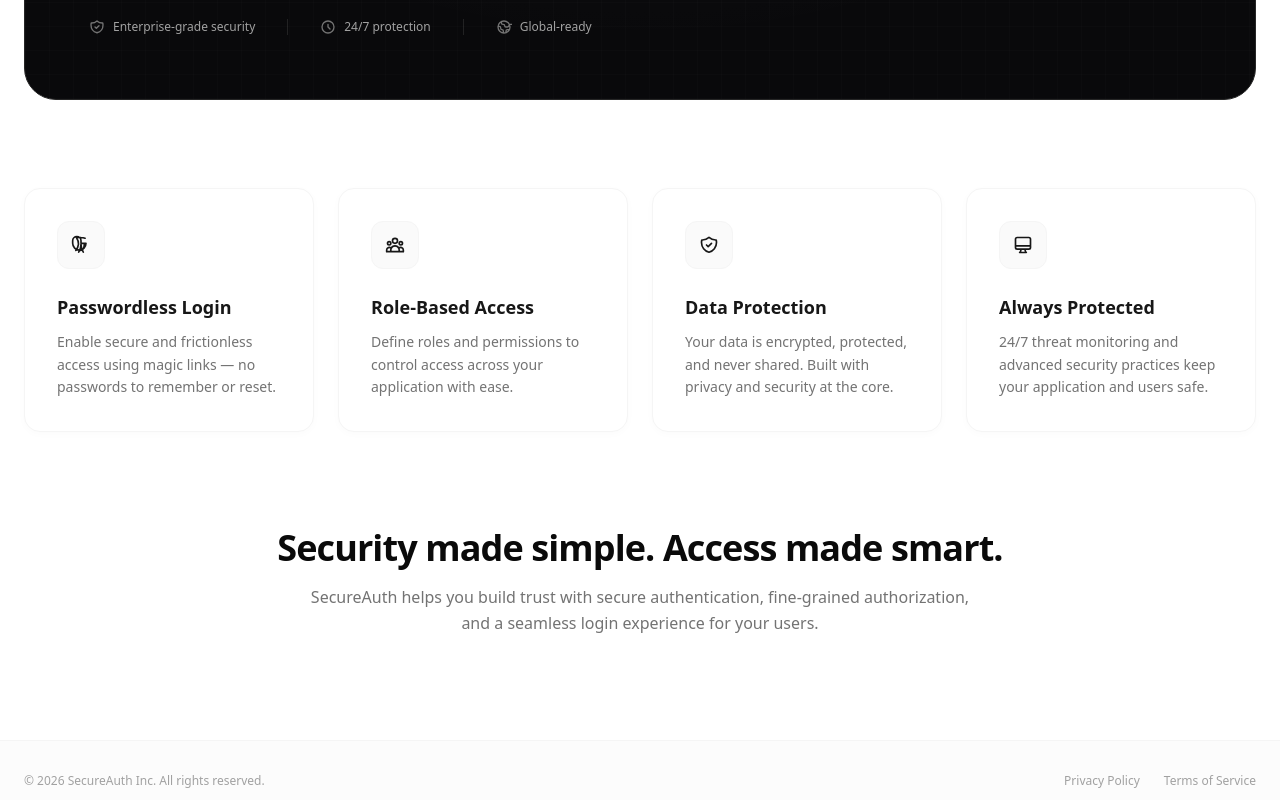
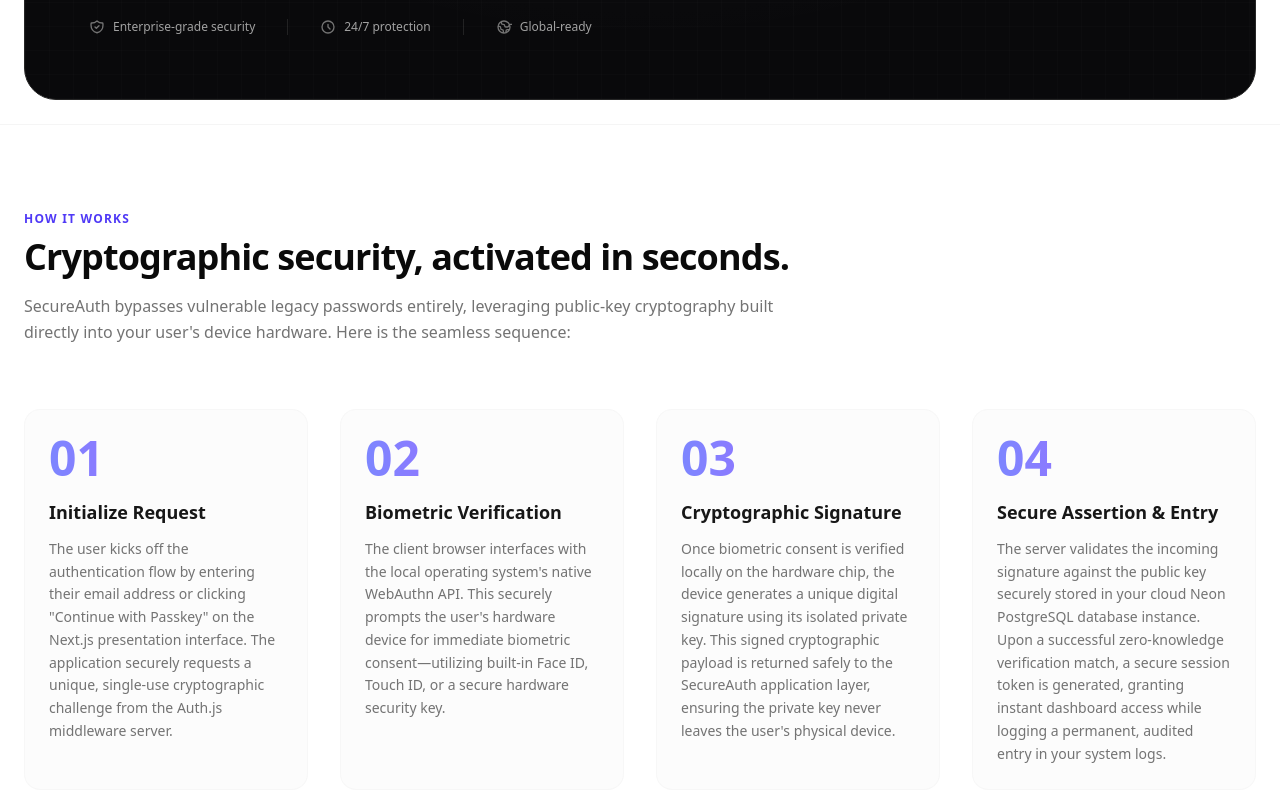
Before and after one commit to 19ruchita/secure-auth-portal, a Next.js app: page / in a window 1280 px wide. Shown: the part 680-1480 px from the top of the page. Built offline with nearby package versions, Linux system fonts and the light colour scheme.

Commit message:
feat: add HowItWorks section to landing page and wire smooth scrolling in Header

```diff
--- a/src/app/page.tsx
+++ b/src/app/page.tsx
@@ -4,6 +4,7 @@
 import Header from "@/components/Header"
 import Hero from "@/components/Hero"
 import FeatureGrid from "@/components/FeatureGrid"
+import HowItWorks from "@/components/HowItWorks"
 import AuthModal from "@/components/AuthModal"
 
 export default function Home() {
@@ -18,6 +19,9 @@
       <main className="flex-grow flex flex-col">
         {/* Hero Illustration & Info Panel */}
         <Hero onAuthClick={() => setIsAuthModalOpen(true)} />
+
+        {/* How It Works Flow Section */}
+        <HowItWorks />
 
         {/* Modular Feature Grid & Footer Info */}
         <FeatureGrid />
--- a/src/components/Header.tsx
+++ b/src/components/Header.tsx
@@ -27,7 +27,12 @@
           >
             Features
           </button>
-          <span className="hover:text-black cursor-pointer transition-colors">How it works</span>
+          <button
+            onClick={() => document.getElementById('how-it-works')?.scrollIntoView({ behavior: 'smooth' })}
+            className="hover:text-black cursor-pointer transition-colors font-medium border-none bg-transparent p-0"
+          >
+            How it works
+          </button>
         </nav>
 
         {/* Action Buttons */}
--- /dev/null
+++ b/src/components/HowItWorks.tsx
@@ -0,0 +1,66 @@
+"use client"
+
+export default function HowItWorks() {
+  const steps = [
+    {
+      number: "01",
+      title: "Initialize Request",
+      description: "The user kicks off the authentication flow by entering their email address or clicking \"Continue with Passkey\" on the Next.js presentation interface. The application securely requests a unique, single-use cryptographic challenge from the Auth.js middleware server."
+    },
+    {
+      number: "02",
+      title: "Biometric Verification",
+      description: "The client browser interfaces with the local operating system's native WebAuthn API. This securely prompts the user's hardware device for immediate biometric consent—utilizing built-in Face ID, Touch ID, or a secure hardware security key."
+    },
+    {
+      number: "03",
+      title: "Cryptographic Signature",
+      description: "Once biometric consent is verified locally on the hardware chip, the device generates a unique digital signature using its isolated private key. This signed cryptographic payload is returned safely to the SecureAuth application layer, ensuring the private key never leaves the user's physical device."
+    },
+    {
+      number: "04",
+      title: "Secure Assertion & Entry",
+      description: "The server validates the incoming signature against the public key securely stored in your cloud Neon PostgreSQL database instance. Upon a successful zero-knowledge verification match, a secure session token is generated, granting instant dashboard access while logging a permanent, audited entry in your system logs."
+    }
+  ]
+
+  return (
+    <section id="how-it-works" className="w-full max-w-7xl mx-auto px-6 py-20 border-t border-neutral-100 scroll-mt-20">
+      {/* Section Header */}
+      <div className="text-left max-w-3xl">
+        <span className="text-indigo-600 uppercase tracking-widest text-xs font-semibold">
+          How it works
+        </span>
+        <h2 className="text-3xl md:text-4xl font-extrabold tracking-tight text-neutral-950 mt-2">
+          Cryptographic security, activated in seconds.
+        </h2>
+        <p className="text-neutral-500 text-base mt-4 leading-relaxed font-normal">
+          SecureAuth bypasses vulnerable legacy passwords entirely, leveraging public-key cryptography built directly into your user's device hardware. Here is the seamless sequence:
+        </p>
+      </div>
+
+      {/* 4-Step Process Flow */}
+      <div className="grid grid-cols-1 md:grid-cols-4 gap-8 mt-16">
+        {steps.map((step, index) => (
+          <div
+            key={index}
+            className="flex flex-col text-left p-6 rounded-2xl bg-neutral-50/50 border border-neutral-100/70 hover:border-neutral-200 hover:bg-neutral-50 transition-all duration-300"
+          >
+            {/* Gradient Number */}
+            <span className="text-5xl font-black bg-gradient-to-r from-indigo-400 to-purple-500 bg-clip-text text-transparent mb-4 block select-none">
+              {step.number}
+            </span>
+            {/* Step Title */}
+            <h3 className="text-lg font-bold text-neutral-900 mb-3">
+              {step.title}
+            </h3>
+            {/* Step Description */}
+            <p className="text-sm text-neutral-500 leading-relaxed font-normal">
+              {step.description}
+            </p>
+          </div>
+        ))}
+      </div>
+    </section>
+  )
+}
```
